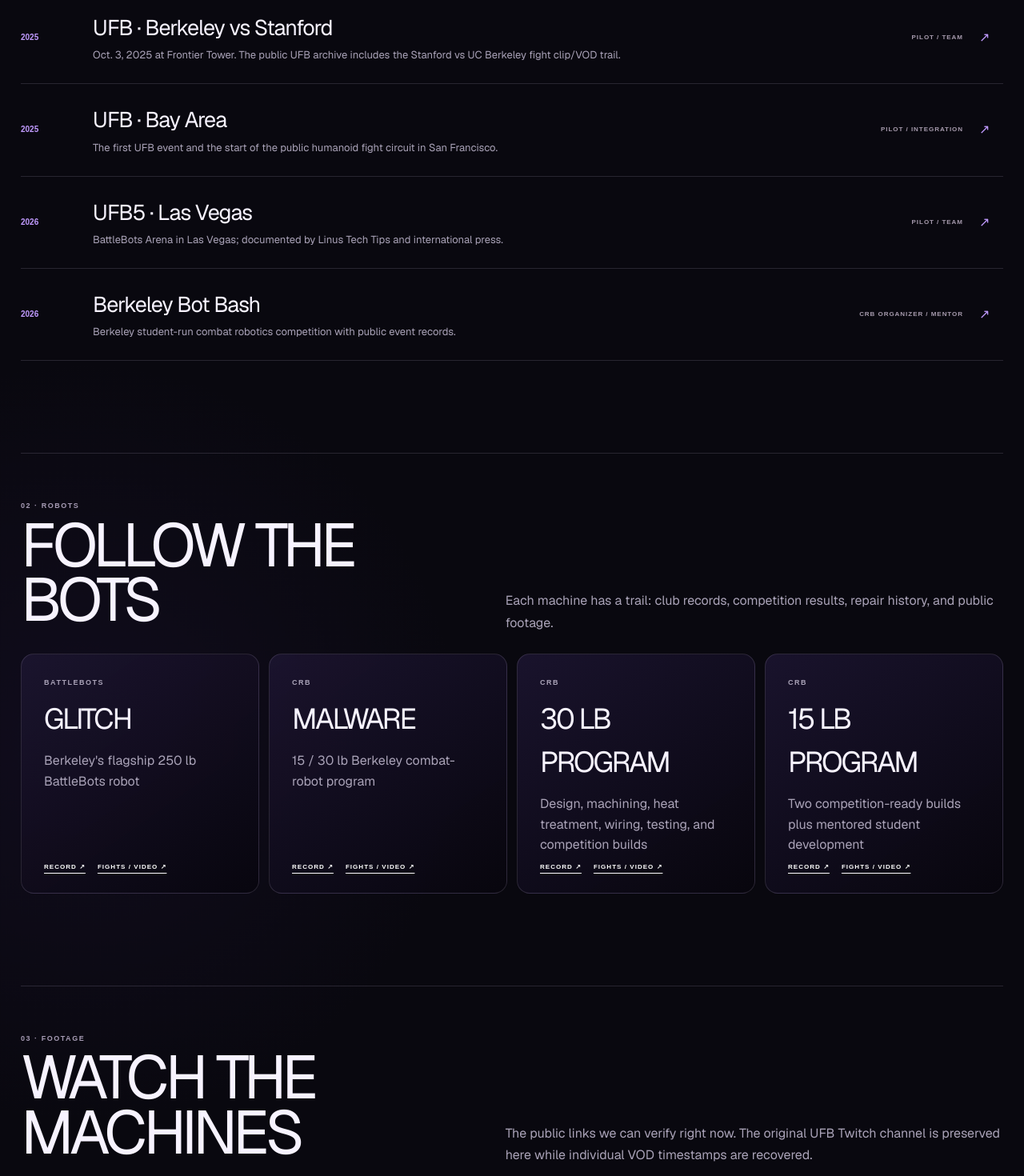
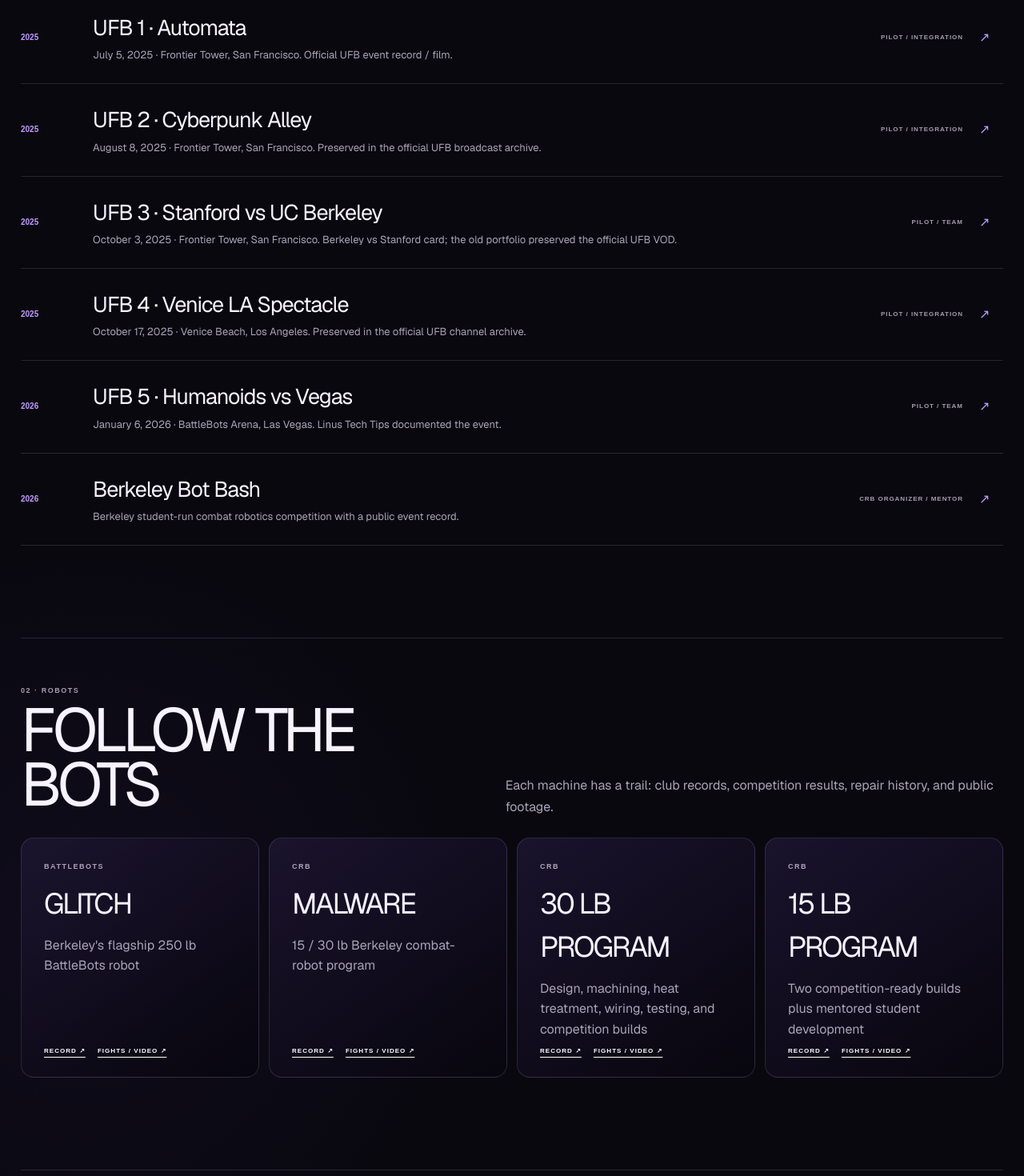
Before and after one commit to GursimarVirk/SimarWebsite, a Next.js app: page /media/stats in a window 1280 px wide. Shown: the part 1360-2830 px from the top of the page at 80% size. Built offline with nearby package versions, Linux system fonts and the light colour scheme.

Commit message:
feat: restore original UFB VODs and competition archive

```diff
--- a/app/media/stats/page.tsx
+++ b/app/media/stats/page.tsx
@@ -7,10 +7,12 @@ export const metadata: Metadata = {
 };
 
 const competitions=[
-  {year:"2025",event:"UFB · Berkeley vs Stanford",role:"PILOT / TEAM",href:"https://www.twitch.tv/ufb0ts",note:"Oct. 3, 2025 at Frontier Tower. The public UFB archive includes the Stanford vs UC Berkeley fight clip/VOD trail."},
-  {year:"2025",event:"UFB · Bay Area",role:"PILOT / INTEGRATION",href:"https://www.youtube.com/watch?v=5qLi2gIFSko",note:"The first UFB event and the start of the public humanoid fight circuit in San Francisco."},
-  {year:"2026",event:"UFB5 · Las Vegas",role:"PILOT / TEAM",href:"https://www.youtube.com/watch?v=VJqMPFNP4to",note:"BattleBots Arena in Las Vegas; documented by Linus Tech Tips and international press."},
-  {year:"2026",event:"Berkeley Bot Bash",role:"CRB ORGANIZER / MENTOR",href:"https://www.robotcombatevents.com/events/7353",note:"Berkeley student-run combat robotics competition with public event records."},
+  {year:"2025",event:"UFB 1 · Automata",role:"PILOT / INTEGRATION",href:"https://www.youtube.com/watch?v=5qLi2gIFSko",note:"July 5, 2025 · Frontier Tower, San Francisco. Official UFB event record / film."},
+  {year:"2025",event:"UFB 2 · Cyberpunk Alley",role:"PILOT / INTEGRATION",href:"https://www.twitch.tv/ufb0ts",note:"August 8, 2025 · Frontier Tower, San Francisco. Preserved in the official UFB broadcast archive."},
+  {year:"2025",event:"UFB 3 · Stanford vs UC Berkeley",role:"PILOT / TEAM",href:"https://www.twitch.tv/videos/2663272267?tt_content=vod&tt_medium=mobile_web_share",note:"October 3, 2025 · Frontier Tower, San Francisco. Berkeley vs Stanford card; the old portfolio preserved the official UFB VOD."},
+  {year:"2025",event:"UFB 4 · Venice LA Spectacle",role:"PILOT / INTEGRATION",href:"https://www.twitch.tv/ufb0ts",note:"October 17, 2025 · Venice Beach, Los Angeles. Preserved in the official UFB channel archive."},
+  {year:"2026",event:"UFB 5 · Humanoids vs Vegas",role:"PILOT / TEAM",href:"https://www.youtube.com/watch?v=VJqMPFNP4to",note:"January 6, 2026 · BattleBots Arena, Las Vegas. Linus Tech Tips documented the event."},
+  {year:"2026",event:"Berkeley Bot Bash",role:"CRB ORGANIZER / MENTOR",href:"https://www.robotcombatevents.com/events/7353",note:"Berkeley student-run combat robotics competition with a public event record."},
 ];
 
 const robots=[
@@ -23,6 +25,8 @@ const robots=[
 const footage=[
   ["UFB 1 — San Francisco, July 5 2025","Official UFB YouTube","https://www.youtube.com/watch?v=5qLi2gIFSko"],
   ["UFB 1 — full event archive","Official UFB YouTube","https://www.youtube.com/watch?v=l0UuS83-jaE"],
+  ["UFB 3 — Berkeley vs Stanford VOD","Original UFB Twitch VOD","https://www.twitch.tv/videos/2663272267?tt_content=vod&tt_medium=mobile_web_share"],
+  ["UFB — original preserved clip","Original UFB Twitch clip","https://www.twitch.tv/ufb0ts/clip/SavoryHelpfulLeopardBrokeBack-BqkU3nvMaIOeVJJ8?tt_content=clip&tt_medium=mobile_web_share"],
   ["UFB5 — Las Vegas","Linus Tech Tips","https://www.youtube.com/watch?v=VJqMPFNP4to"],
   ["Original UFB broadcast channel","UFB Twitch","https://www.twitch.tv/ufb0ts"],
   ["UFB competition archive","Ultimate Bots","https://www.ultimatebots.com/"],
@@ -51,7 +55,7 @@ export default function StatsPage(){
       <div className={styles.robotGrid}>{robots.map(r=><article className={styles.robot} key={r.name}><p className="eyebrow">{r.className}</p><h3>{r.name}</h3><p>{r.result}</p><div><a href={r.record} target="_blank" rel="noreferrer">RECORD ↗</a><a href={r.video} target="_blank" rel="noreferrer">FIGHTS / VIDEO ↗</a></div></article>)}</div>
     </section>
 
-    <section className={`${styles.footage} page-width`}><div className={styles.heading}><div><p className="eyebrow">03 · FOOTAGE</p><h2>WATCH THE MACHINES</h2></div><p>The public links we can verify right now. The original UFB Twitch channel is preserved here while individual VOD timestamps are recovered.</p></div><div className={styles.footageList}>{footage.map(([title,source,href],i)=><a href={href} target="_blank" rel="noreferrer" key={href}><span>{String(i+1).padStart(2,"0")}</span><div><strong>{title}</strong><small>{source}</small></div><b>↗</b></a>)}</div></section>
+    <section className={`${styles.footage} page-width`}><div className={styles.heading}><div><p className="eyebrow">03 · FOOTAGE</p><h2>WATCH THE MACHINES</h2></div><p>The old portfolio's original UFB clip/VOD links are preserved here alongside the official event films and the current competition archive.</p></div><div className={styles.footageList}>{footage.map(([title,source,href],i)=><a href={href} target="_blank" rel="noreferrer" key={href}><span>{String(i+1).padStart(2,"0")}</span><div><strong>{title}</strong><small>{source}</small></div><b>↗</b></a>)}</div></section>
 
     <section id="mentoring" className={`${styles.mentoring} page-width`}><div><p className="eyebrow">04 · MENTORSHIP</p><h2>BUILDING THE NEXT TEAMS</h2><p>CRB's model is hands-on: newer members start with smaller machines, learn the complete build cycle, and move toward more complex robots. My leadership work included design reviews, fabrication, testing, competition preparation, repairs, shop training, and event logistics.</p></div><div className={styles.bigStat}><strong>26+</strong><span>MENTORED TEAMS / PROJECT GROUPS</span><a href="https://combatrobotics.studentorg.berkeley.edu/" target="_blank" rel="noreferrer">SEE CRB PROGRAM ↗</a></div></section>
 
```
